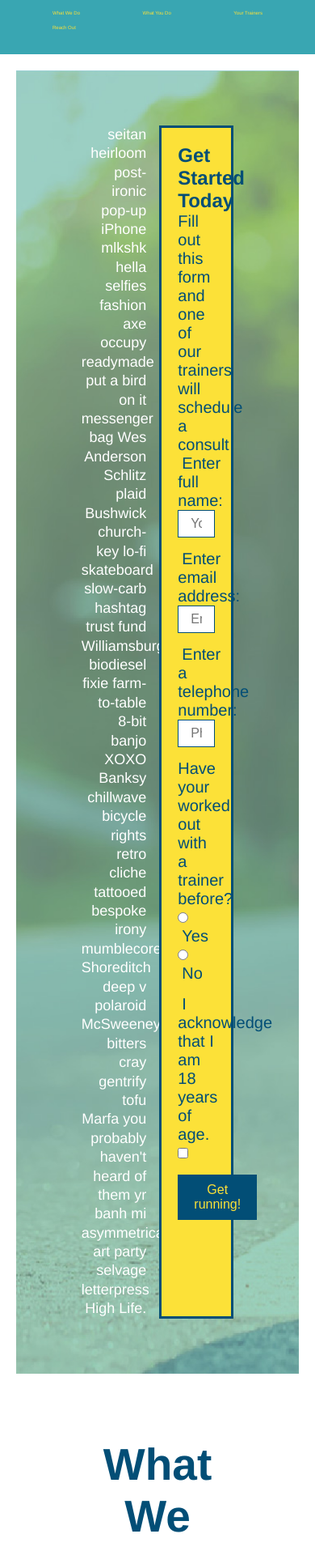
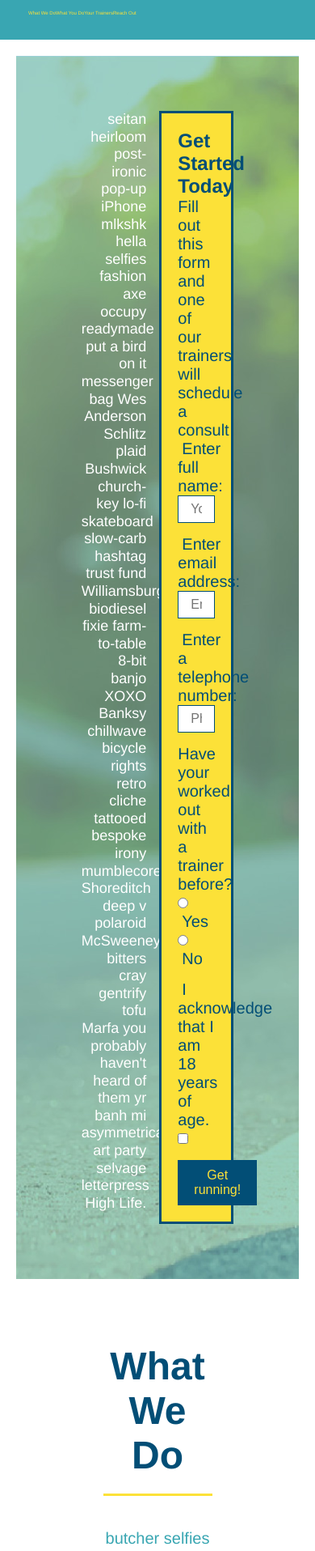
Before and after one commit to Muzan67/run-buddy, a plain HTML site: page index.html in a window 390 px wide. Shown: the part 65-1981 px from the top of the page at 81% size. Drawn offline with Linux system fonts and the light colour scheme.

Commit message:
working on media queries

```diff
--- a/assets/css/style.css
+++ b/assets/css/style.css
@@ -44,7 +44,7 @@ header nav ul {
 }
 
 header nav ul li a {
-  margin: 0 30px;
+  padding: 10 15px;
   font-weight: lighter;
   font-size: 1.55vw;
 }
@@ -89,6 +89,7 @@ section {
   display: flex;
   justify-content: center;
   flex-wrap: wrap;
+  align-items: flex-start;
 }
 
 .hero-cta {
@@ -97,10 +98,10 @@ section {
   margin: 3.5%;
   color: #fff;
   font-size: 18px;
-  line-height: 1.3;
+  line-height: 1.2;
 }
 
-.herp-cta h2 {
+.hero-cta h2 {
   font-style: italic;
   font-size: 55px;
   color: #fce138;
@@ -222,7 +223,7 @@ section {
 
 /* SECTION TITLE STYLE START */
 .section-title {
-  font-size: 55px;
+  font-size: 48px;
   border-bottom: 3px solid;
   color: #024e76;
   padding-bottom: 20px;
@@ -368,3 +369,21 @@ section {
   font-size: 20px;
   color: blue;
 }
+
+/* MEDIA QUERY FOR SMALLER DESKTOP SCREENS AND SMALLER */
+@media screen and (max-width: 980px) {
+
+  }
+/* } */
+
+/* MEDIA QUERY FOR TABLETS AND SMALLER */
+@media screen and (max-width: 768px) {
+
+  }
+/* } */
+
+/* MEDIA QUERY FOR MOBILE PHONES AND SMALLER */
+@media screen and (max-width: 575px) {
+
+  }
+/* } */
--- a/index.html
+++ b/index.html
@@ -2,6 +2,7 @@
 <html lang="en">
   <head>
     <meta charset="UTF-8" />
+    <meta name="viewport" content="width=device-width, initial-scale=1.0" />
     <title>Run Buddy</title>
     <link rel="stylesheet" href="./assets/css/style.css" />
   </head>
```
Also changed, not shown: privacy-policy.html (+1 -0 lines).
